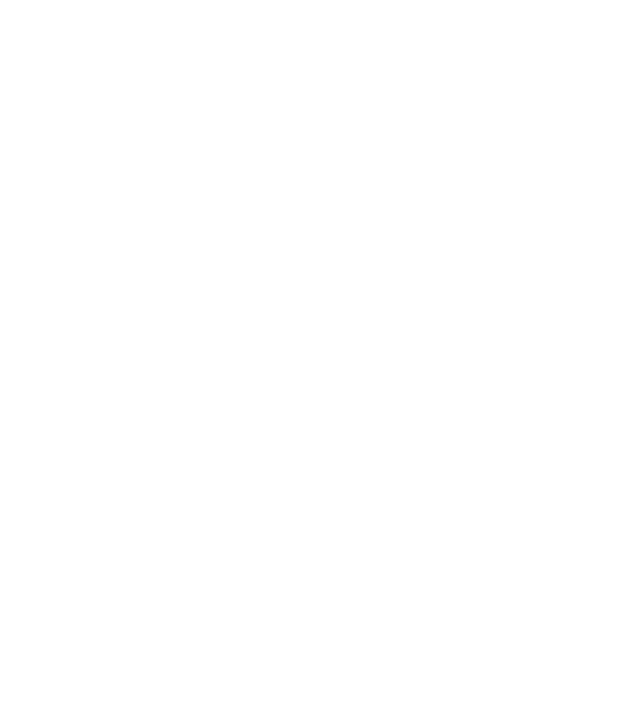
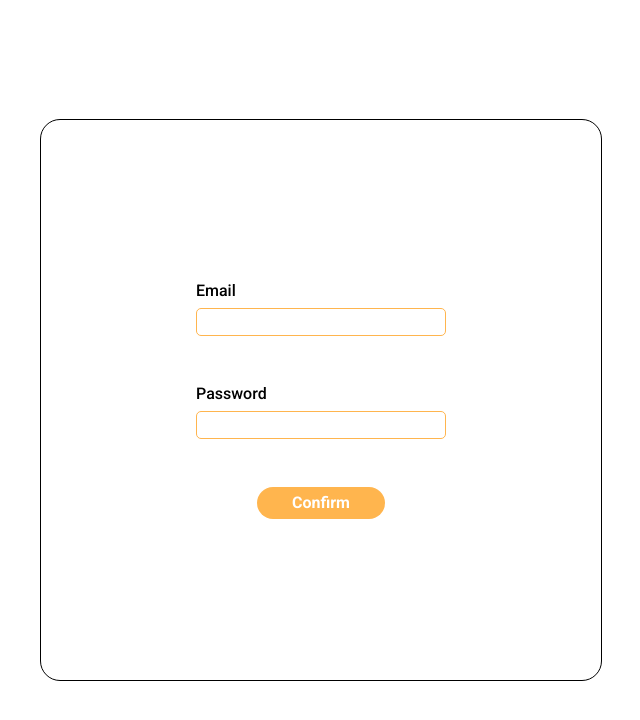
Before and after one commit to onlyCasual-1o1/SkyWeb, a plain HTML site: page static/signUp.html in a window 1280 px wide. Shown: the whole page, without its empty margins (319-959 px from the left). Drawn offline with Linux system fonts and the light colour scheme; a web font is replaced by a local one.

Commit message:
New Config

```diff
--- a/static/signUp.html
+++ b/static/signUp.html
@@ -3,10 +3,26 @@
 <head>
     <meta charset="UTF-8">
     <meta name="viewport" content="width=device-width, initial-scale=1.0">
+    <link href="https://fonts.googleapis.com/css2?family=Roboto:ital,wght@0,100..900;1,100..900&display=swap" rel="stylesheet">
+    <link href="https://fonts.googleapis.com/css2?family=Arizonia&family=Roboto:ital,wght@0,100..900;1,100..900&display=swap" rel="stylesheet">
     <link rel="stylesheet" href="/styles/signUp.css">
     <title>Sign Up</title>
 </head>
 <body>
-
+    <div class="wrapper">
+        <form id="signUp-form" method="POST">
+            <div class="user-form">
+                <div class="email-wrapper">
+                    <label>Email</label>
+                    <input type="email" class="user_email" id="user_email">
+                </div>
+                <div class="password-wrapper">
+                    <label>Password</label>
+                    <input type="password" class="user_pass" id="user_pass">
+                </div>
+                <button type="button"><div class="button-text">Confirm</div></button>
+            </div>
+        </form>
+    </div>
 </body>
 </html>
--- a/styles/signUp.css
+++ b/styles/signUp.css
@@ -0,0 +1,76 @@
+* {
+    margin: 0;
+    padding: 0;
+}
+
+.wrapper {
+    display: flex;
+    align-items: center;
+    justify-content: center;
+}
+
+.user-form {
+    position: absolute;
+    width: 35rem;
+    height: 35rem;
+    display: flex;
+    flex-direction: column;
+    align-items: center;
+    justify-content: center;
+    border: 1px solid black;
+    top: 50%;
+    left: 50%;
+    transform: translate(-50%, -50%);
+    gap: 3rem;
+    border-radius: 20px;
+}
+
+.user-form label {
+    font-family: 'Roboto';
+    font-weight: 500;
+}
+
+.user-form button {
+    border: none;
+    width: 8rem;
+    height: 2rem;
+    border-radius: 20px;
+    background-color: rgb(255, 181, 78);
+}
+
+.button-text {
+    font-family: 'Roboto';
+    font-weight: bold;
+    font-size: 1rem;
+    color: white;
+}
+
+.email-wrapper {
+    display: flex;
+    flex-direction: column;
+    gap: 0.5rem;
+}
+
+.email-wrapper input {
+    width: 15rem;
+    height: 1.6rem;
+    padding-left: 0.5rem;
+    border: 1px solid rgb(255, 181, 78);
+    border-radius: 5px;
+    font-family: 'Roboto';
+}
+
+.password-wrapper {
+    display: flex;
+    flex-direction: column;
+    gap: 0.5rem;
+}
+
+.password-wrapper input {
+    width: 15rem;
+    height: 1.6rem;
+    padding-left: 0.5rem;
+    border: 1px solid rgb(255, 181, 78);
+    border-radius: 5px;
+    font-family: 'Roboto';
+}
```
Also changed, not shown: index.html (+2 -3 lines).
